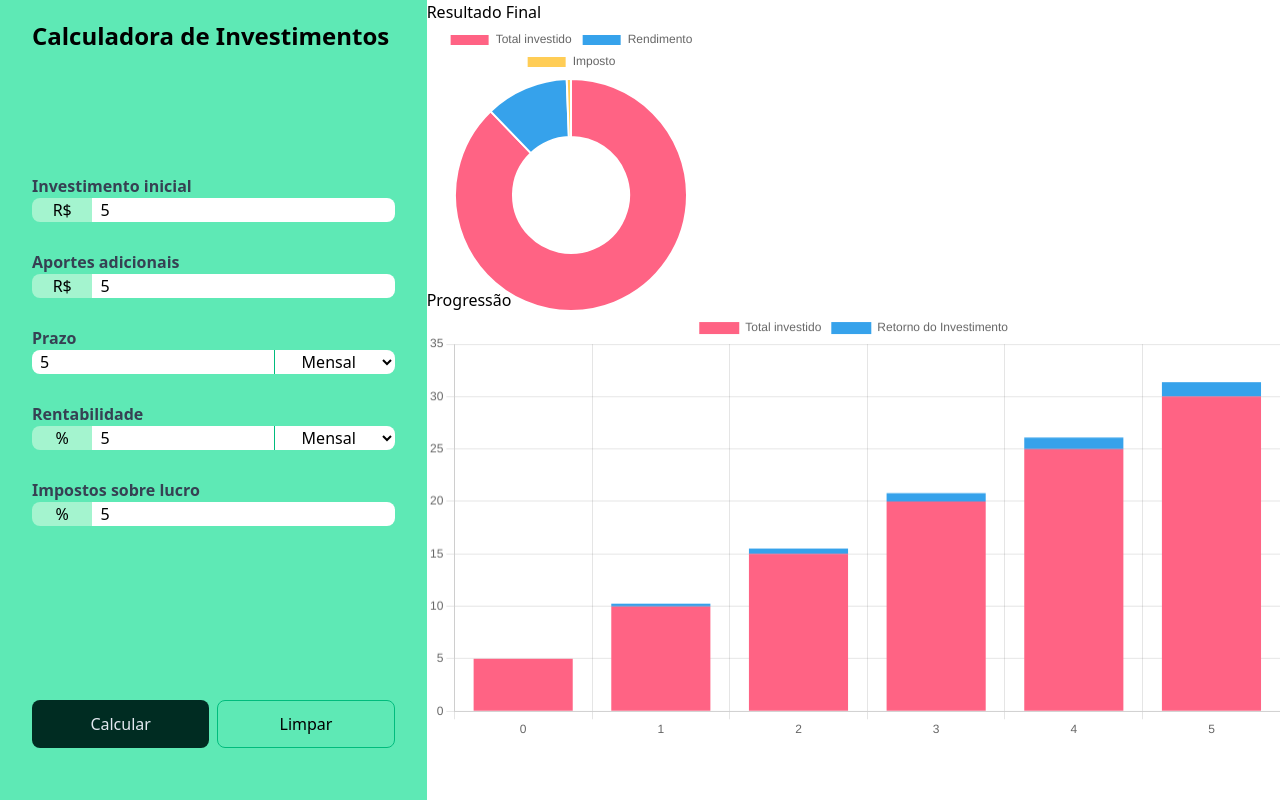
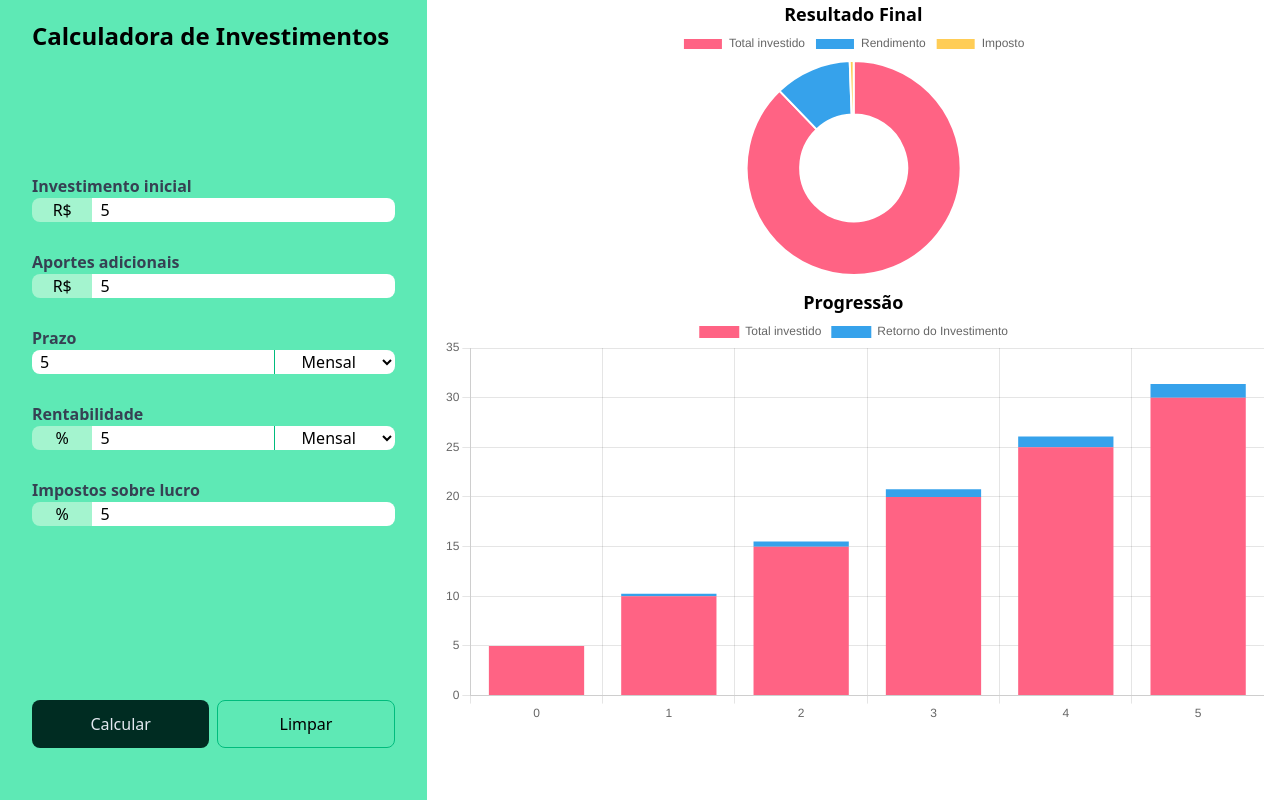
Before and after one commit to devmafra/projeto-calculadora-investimentos, a website built with Vite: page index.html in a window 1280 px wide. Both pictures are taken after typing "5", "5", "5", "5", "5" into the empty fields and a click on the button "Calcular". Built offline with nearby package versions, Linux system fonts and the light colour scheme.

Commit message:
ajuste no padding dos charts

```diff
--- a/index.html
+++ b/index.html
@@ -147,12 +147,16 @@
     </aside>
     <main class="row-span-full col-span-2">
       <section class="h-full" id="charts-container">
-        <div class="h-[36dvh]">
-          <p>Resultado Final</p>
+        <div
+          class="h-[36%] flex flex-col items-center relative pb-10 pl-4 pr-4"
+        >
+          <p class="font-bold text-lg">Resultado Final</p>
           <canvas id="final-money-distribution"></canvas>
         </div>
-        <div class="h-[56dvh]">
-          <p>Progressão</p>
+        <div
+          class="h-[56%] flex flex-col items-center relative pl-4 pr-4 pb-10"
+        >
+          <p class="font-bold text-lg">Progressão</p>
           <canvas id="progression"></canvas>
         </div>
       </section>
--- a/main.js
+++ b/main.js
@@ -69,6 +69,10 @@ function renderProgression(e) {
         },
       ],
     },
+    options: {
+      responsive: true,
+      maintainAspectRatio: false,
+    },
   });
 
   progressionChartReference = new Chart(progressionChart, {
@@ -94,6 +98,7 @@ function renderProgression(e) {
     },
     options: {
       responsive: true,
+      maintainAspectRatio: false,
       scales: {
         x: {
           stacked: true,
```
